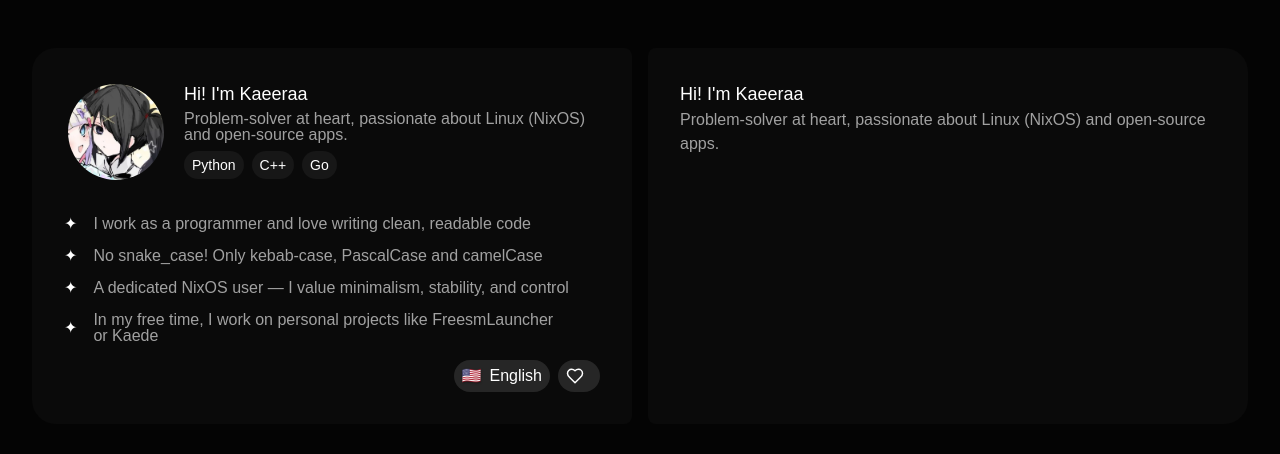
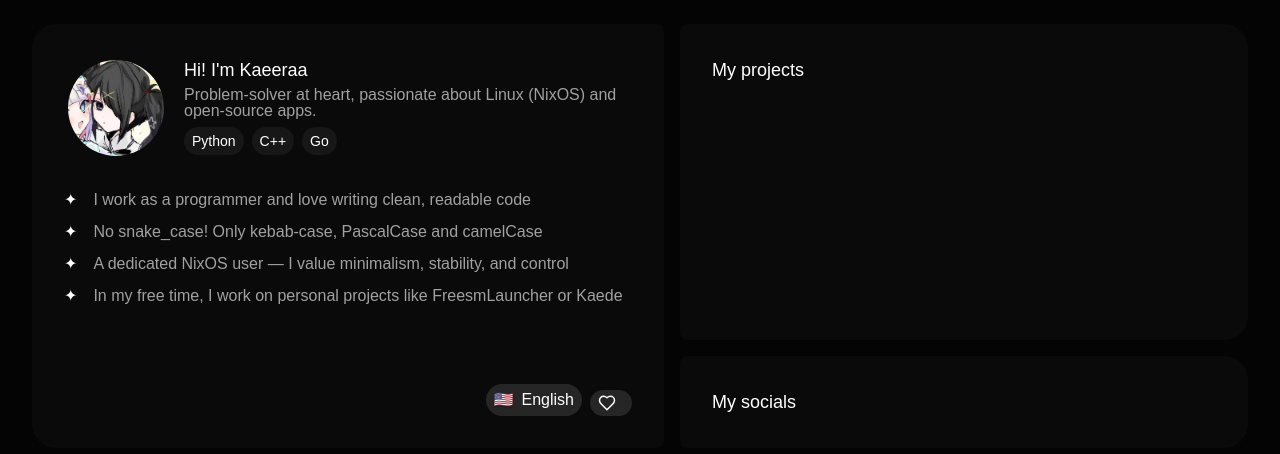
Before and after one commit to luma-devs/kaeeraa-website, a Next.js app: page /en in a window 1280 px wide. Shown: the part 164-618 px from the top of the page. Built offline with nearby package versions, Linux system fonts and the light colour scheme; no server answers; the database is empty.

Commit message:
feat: change hero layout

```diff
--- a/src/components/Hero/Hero.tsx
+++ b/src/components/Hero/Hero.tsx
@@ -14,7 +14,8 @@ export default function Hero({
     return (
         <>
             <div className="p-8 w-full h-fit max-w-324 flex flex-wrap gap-4 flex-col lg:flex-row">
-                <div className="flex-1 flex flex-col gap-4 p-8 rounded-3xl lg:rounded-l-3xl lg:rounded-r-lg bg-neutral-950">
+                <div className="flex-1 min-h-106 flex flex-col justify-between gap-4 p-8 rounded-3xl lg:rounded-l-3xl lg:rounded-r-lg bg-neutral-950">
+                    <div className="flex flex-col gap-4">
                         <div className="flex flex-wrap sm:flex-nowrap gap-4">
                             <ConfiguredImage
                                 src={Favicon}
@@ -62,18 +63,25 @@ export default function Hero({
                                 }
                             </ul>
                         </div>
-                    <div className="flex justify-end gap-2">
+                    </div>
+                    <div className="flex items-end justify-end gap-2">
                         <LocaleSwitcher />
                         <FetchLikesWrapper lang={lang} />
                     </div>
                 </div>
-                <div className="flex-1 p-8 rounded-3xl lg:rounded-r-3xl lg:rounded-l-lg bg-neutral-950">
+                <div className="flex-1 flex flex-col gap-4">
+                    <div className="p-8 h-full rounded-3xl lg:rounded-r-3xl lg:rounded-l-lg bg-neutral-950">
                         <p className="font-medium text-lg">
-                        Hi! I&#39;m Kaeeraa
+                            <Translate property={"components.hero.projects.title"} />
                         </p>
-                    <p className="text-neutral-400">
-                        Problem-solver at heart, passionate about Linux (NixOS) and open-source apps.
+
+                    </div>
+                    <div className="p-8 shrink-0 rounded-3xl lg:rounded-r-3xl lg:rounded-l-lg bg-neutral-950">
+                        <p className="font-medium text-lg">
+                            <Translate property={"components.hero.socials.title"} />
                         </p>
+
+                    </div>
                 </div>
             </div>
         </>
--- a/src/locales/en.json
+++ b/src/locales/en.json
@@ -10,5 +10,7 @@
   "components.hero.about.work": "I work as a programmer and love writing clean, readable code",
   "components.hero.about.code-style": "No snake_case! Only kebab-case, PascalCase and camelCase",
   "components.hero.about.nixos": "A dedicated NixOS user — I value minimalism, stability, and control",
-  "components.hero.about.free-time": "In my free time, I work on personal projects like FreesmLauncher or Kaede"
+  "components.hero.about.free-time": "In my free time, I work on personal projects like FreesmLauncher or Kaede",
+  "components.hero.projects.title": "My projects",
+  "components.hero.socials.title": "My socials"
 }
--- a/src/locales/ru.json
+++ b/src/locales/ru.json
@@ -10,5 +10,7 @@
   "components.hero.about.work": "плюсы победа",
   "components.hero.about.code-style": "чапман код стайл",
   "components.hero.about.nixos": "нихос победа",
-  "components.hero.about.free-time": "каэда when"
+  "components.hero.about.free-time": "каэда when",
+  "components.hero.projects.title": "Мои проекты",
+  "components.hero.socials.title": "Контакты"
 }
--- a/src/locales/uwu.json
+++ b/src/locales/uwu.json
@@ -10,5 +10,7 @@
   "components.hero.about.work": "i wowk as a pwogwammer and wove wwiting cweanO.o weadable c-code",
   "components.hero.about.code-style": "no snake_case (≧◡≦) onwy k-kebab-case..  pascawcase and camewcase",
   "components.hero.about.nixos": "a dedicated nixos u-user — i vawue minimawism, stabiwity, and contwow",
-  "components.hero.about.free-time": "in my fwee time *:･ﾟ✧*:･ﾟ✧  i wowk o-on p-pewsonaw pwojects wike f-fweesmwaunchew o-ow kaede"
+  "components.hero.about.free-time": "in my fwee time *:･ﾟ✧*:･ﾟ✧  i wowk o-on p-pewsonaw pwojects wike f-fweesmwaunchew o-ow kaede",
+  "components.hero.projects.title": "my pwojects",
+  "components.hero.socials.title": "my s-sociaws"
 }
```
Lines whose indentation alone changed are shown as unchanged.
